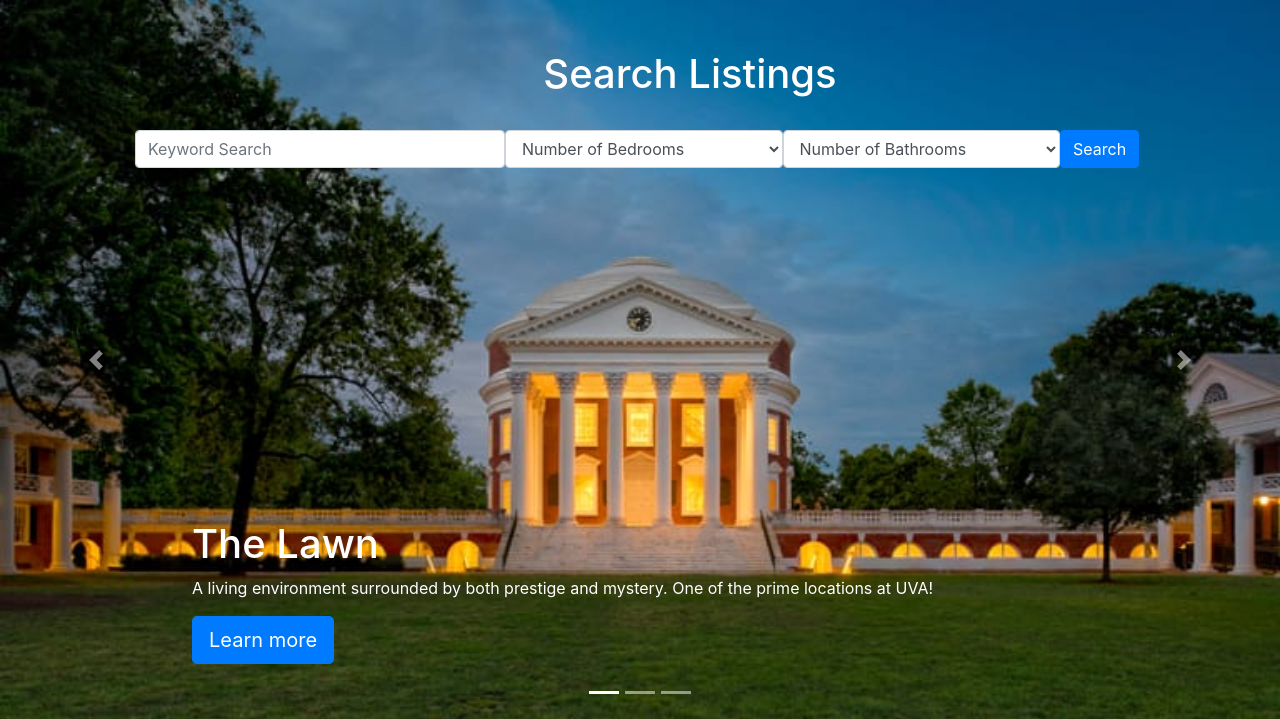
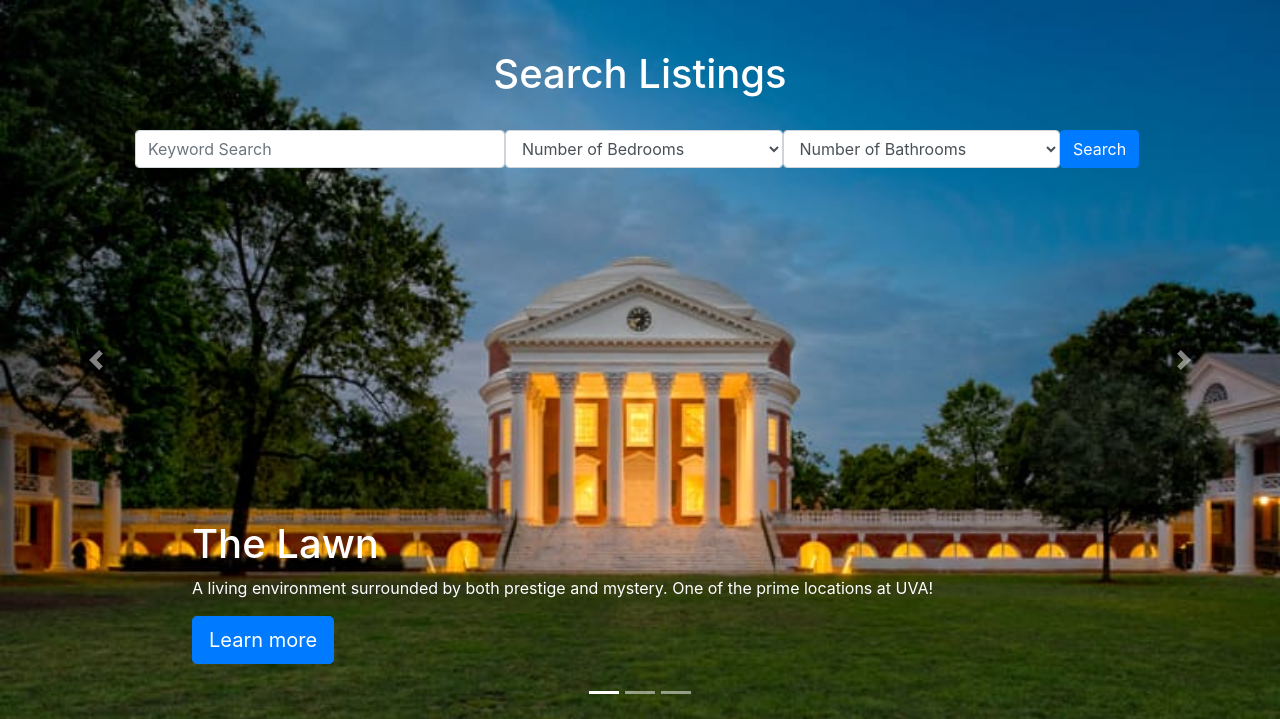
Before and after one commit to UVA-CS3240-S19/HoosHome, a Django app: page / in a window 1280 px wide. Shown: the part 56-775 px from the top of the page. Run offline with Django 3.2, Linux system fonts and the light colour scheme; some libraries are stand-ins or nearby versions.

Commit message:
Centered search

```diff
--- a/home/templates/home.html
+++ b/home/templates/home.html
@@ -190,7 +190,7 @@ div.search-sec {
               <div class="search-sec">
                   <div class = "container">
                       <div class = "text-md-center text-white" >
-                          <h1>Search Listings</h1>
+                          <h1 style="padding-right: 100px">Search Listings</h1>
                     </div>
                   <br>
                     <div class="container">
```
